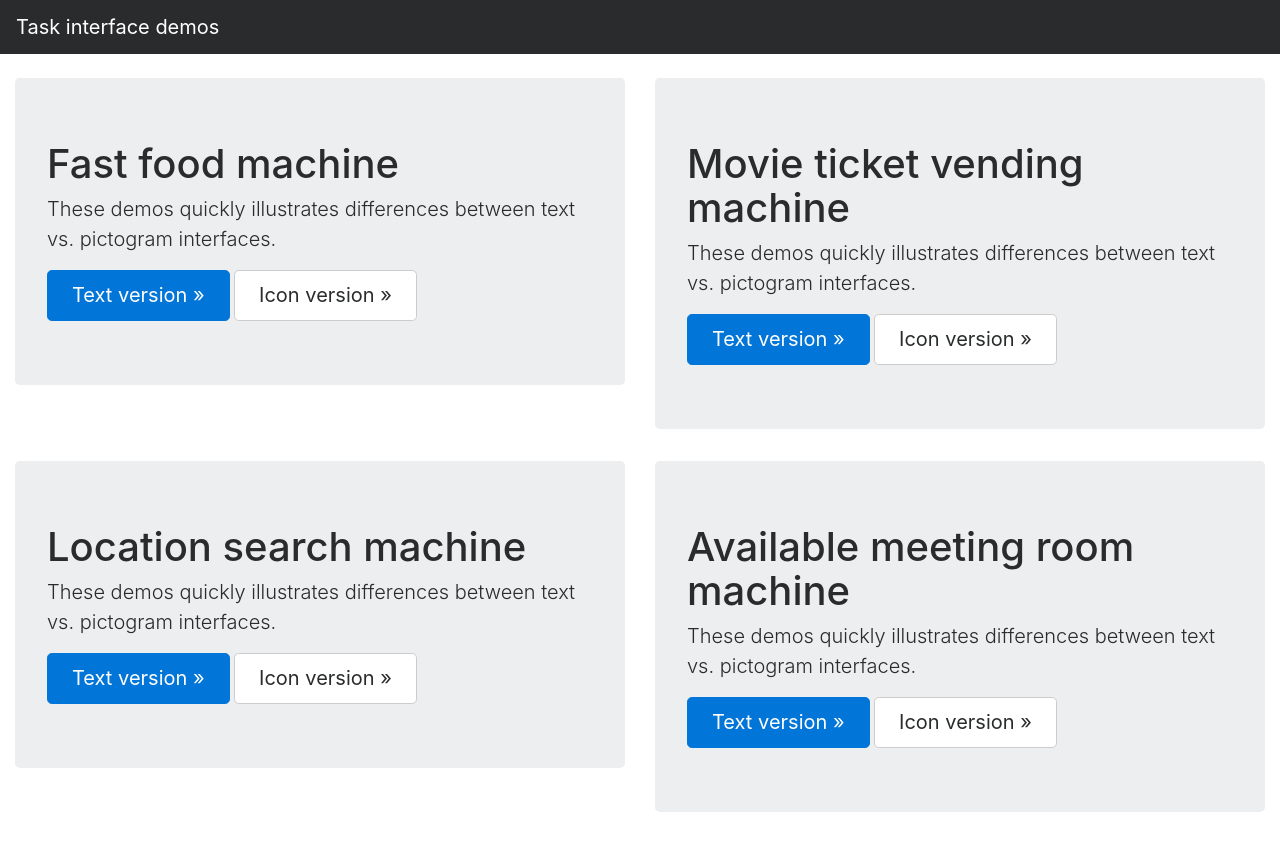
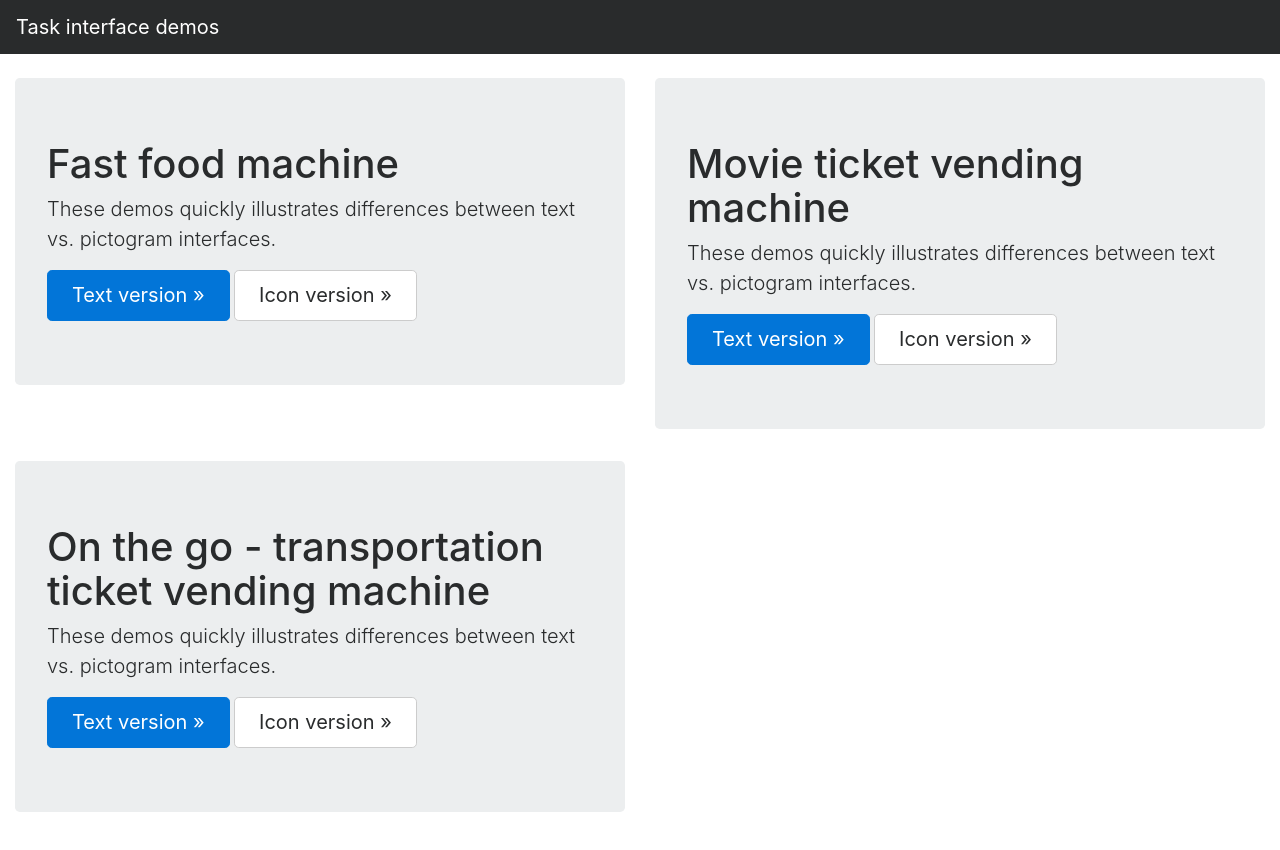
Before and after one commit to ocidique/task-interface-demos, a website: page index.html in a window 1280 px wide. Drawn offline with Linux system fonts and the light colour scheme.

Commit message:
Modify previous task template to new one

```diff
--- a/index.html
+++ b/index.html
@@ -50,19 +50,10 @@
 
       <div class="col-md-6">
         <div class="jumbotron">
-          <h1>Location search machine</h1>
+          <h1>On the go - transportation ticket vending machine</h1>
           <p class="lead">These demos quickly illustrates differences between text vs. pictogram interfaces.</p>
-          <a class="btn btn-lg btn-primary" href="http://www.oulunjoukkoliikenne.fi/reitit-ja-aikataulut" role="button">Text version &raquo;</a>
-          <a class="btn btn-lg btn-secondary" href="https://www.oulunliikenne.fi/" role="button">Icon version &raquo;</a>
-        </div>
-      </div>
-
-      <div class="col-md-6">
-        <div class="jumbotron">
-          <h1>Available meeting room machine</h1>
-          <p class="lead">These demos quickly illustrates differences between text vs. pictogram interfaces.</p>
-          <a class="btn btn-lg btn-primary" href="available-meeting-room-machine-text.html" role="button">Text version &raquo;</a>
-          <a class="btn btn-lg btn-secondary" href="available-meeting-room-machine-icon.html" role="button">Icon version &raquo;</a>
+          <a class="btn btn-lg btn-primary" href="on-the-go-ticket-vending-machine-text.html" role="button">Text version &raquo;</a>
+          <a class="btn btn-lg btn-secondary" href="on-the-go-ticket-vending-machine-icon.html" role="button">Icon version &raquo;</a>
         </div>
       </div>
     </div>
```
Also changed, not shown: on-the-go-ticket-vending-machine-icon.html (renamed from available-meeting-room-machine-icon.html, +1 -1 lines), on-the-go-ticket-vending-machine-text.html (renamed from available-meeting-room-machine-text.html, +1 -1 lines).
